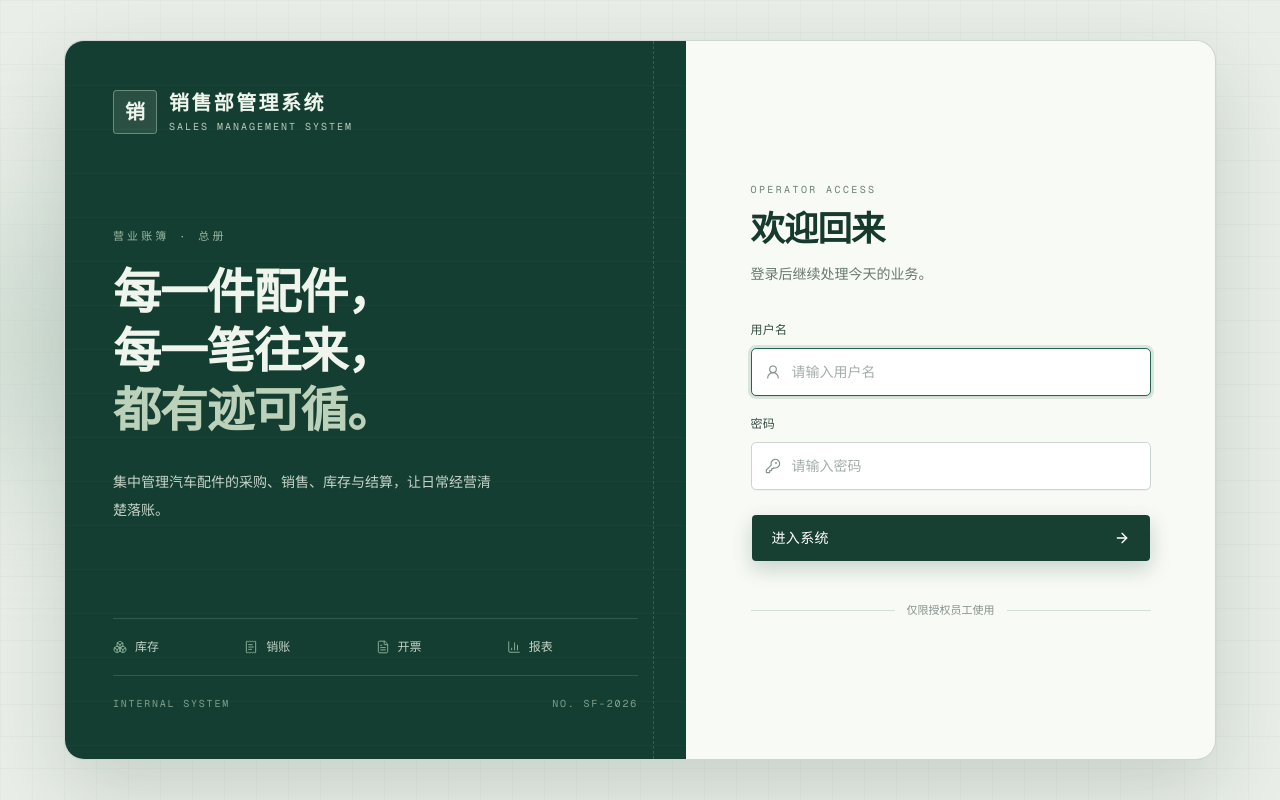
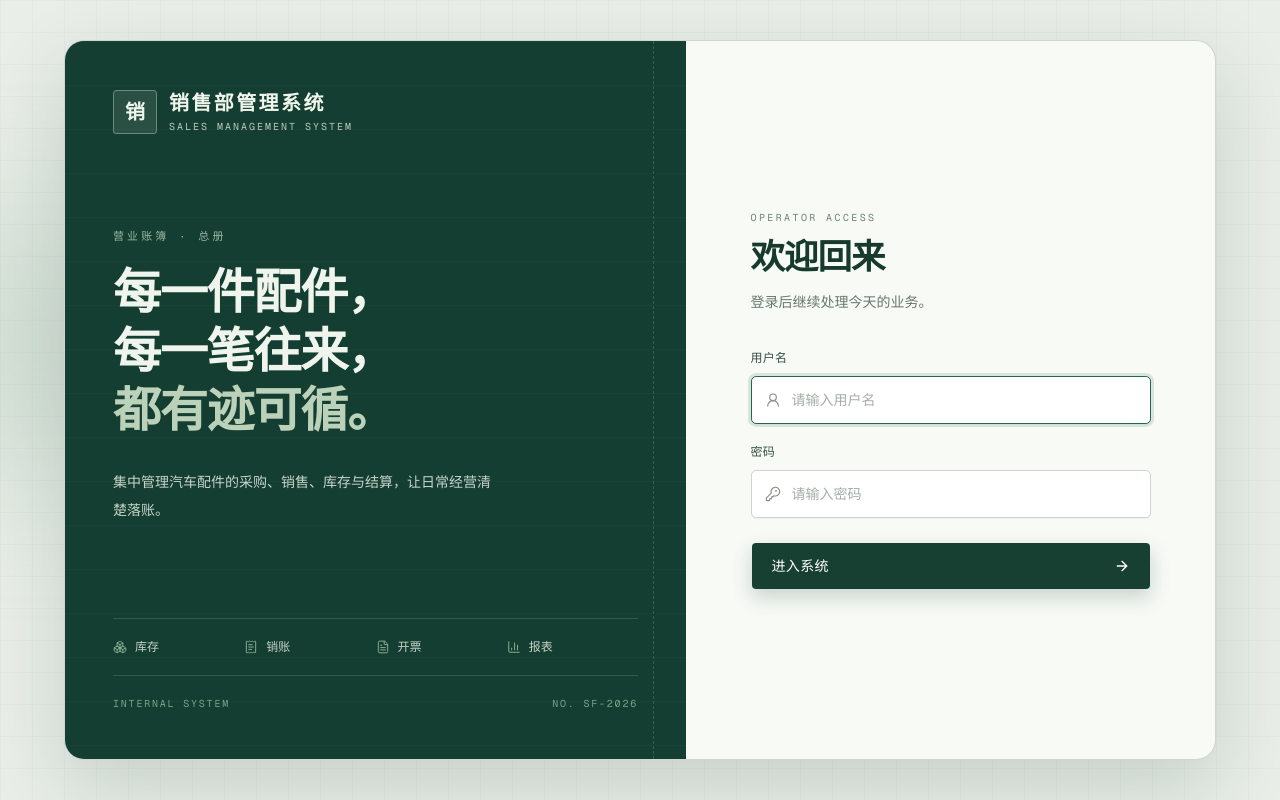
Before and after one commit to Kevin-GGTransport/sales-flow, a Next.js app: page /login in a window 1280 px wide. Built offline with nearby package versions, Linux system fonts and the light colour scheme; no server answers.

Commit message:
fix: simplify login page footer

```diff
--- a/src/app/(auth)/login/page.tsx
+++ b/src/app/(auth)/login/page.tsx
@@ -50,7 +50,6 @@ export default async function LoginPage() {
               <p className="mt-3 text-sm leading-6 text-[#68776f]">登录后继续处理今天的业务。</p>
             </div>
             <LoginForm />
-            <div className="mt-10 flex items-center gap-3 text-[11px] text-[#87938d]"><span className="h-px flex-1 bg-[#d5ddd7]" /><span>仅限授权员工使用</span><span className="h-px flex-1 bg-[#d5ddd7]" /></div>
           </div>
         </div>
       </section>
```
